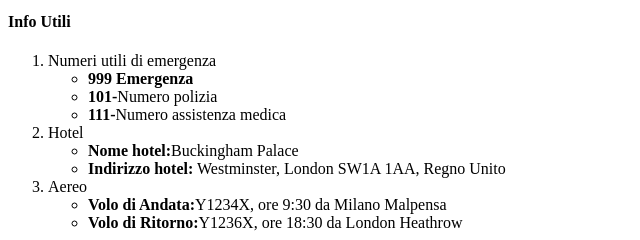
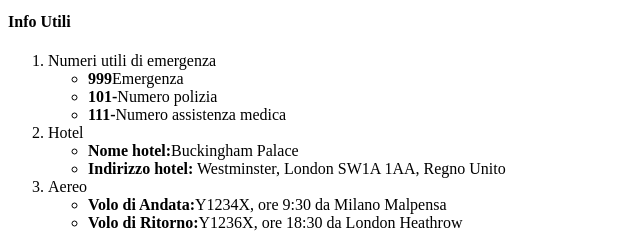
Before and after one commit to GiovanniMarseglia/html-london-trip, a plain HTML site: page index.html in a window 1280 px wide. Shown: the part 1020-1260 px from the top of the page, 0-640 px from the left. Drawn offline with Linux system fonts and the light colour scheme.

Commit message:
Nuovo commit e push riguardante la modifica della parola "Emergenza" non eseguita correttamente nella pecedente versione

```diff
--- a/index.html
+++ b/index.html
@@ -111,7 +111,7 @@
                 <li>
                     Numeri utili di emergenza
                     <ul>
-                        <li><strong>999 Emergenza</strong></li>
+                        <li><strong>999</strong>Emergenza</li>
                         <li><strong>101-</strong>Numero polizia</li>
                         <li><strong>111-</strong>Numero assistenza medica</li>
                     </ul>
```
